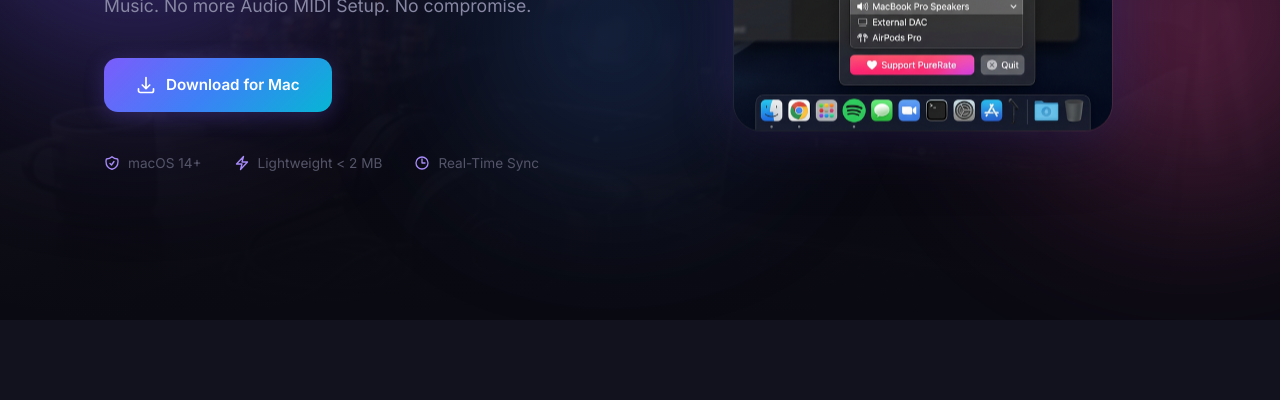
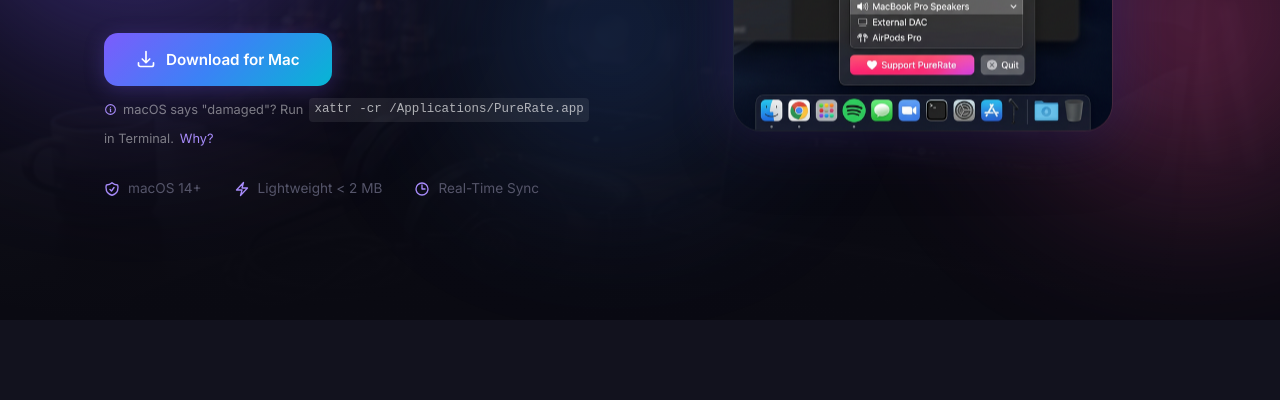
Before and after one commit to uzzano-info/PureRate-web, a website built with Vite: page index.html in a window 1280 px wide. Shown: the part 400-800 px from the top of the page. Built offline with nearby package versions, Linux system fonts and the light colour scheme.

Commit message:
Fix DMG distribution and add Gatekeeper notice

```diff
--- a/index.html
+++ b/index.html
@@ -113,6 +113,12 @@
             Download for Mac
           </a>
         </div>
+        <p class="gatekeeper-note">
+          <svg xmlns="http://www.w3.org/2000/svg" fill="none" viewBox="0 0 24 24" stroke-width="2" stroke="currentColor" aria-hidden="true">
+            <path stroke-linecap="round" stroke-linejoin="round" d="M11.25 11.25l.041-.02a.75.75 0 011.063.852l-.708 2.836a.75.75 0 001.063.853l.041-.021M21 12a9 9 0 11-18 0 9 9 0 0118 0zm-9-3.75h.008v.008H12V8.25z" />
+          </svg>
+          macOS says "damaged"? Run <code>xattr -cr /Applications/PureRate.app</code> in Terminal. <a href="#faq">Why?</a>
+        </p>
 
         <div class="hero-meta">
           <div class="hero-meta-item">
@@ -418,14 +424,6 @@
             Buy Me a Coffee
           </a>
         </div>
-        <p class="cta-note reveal" style="margin-top: 1.5rem; font-size: 0.85rem; color: rgba(255,255,255,0.6);">
-          <svg xmlns="http://www.w3.org/2000/svg" fill="none" viewBox="0 0 24 24" stroke-width="2" stroke="currentColor"
-            style="width: 14px; height: 14px; display: inline-block; vertical-align: middle; margin-right: 4px; color: #7c5cfc;">
-            <path stroke-linecap="round" stroke-linejoin="round"
-              d="M11.25 11.25l.041-.02a.75.75 0 011.063.852l-.708 2.836a.75.75 0 001.063.853l.041-.021M21 12a9 9 0 11-18 0 9 9 0 0118 0zm-9-3.75h.008v.008H12V8.25z" />
-          </svg>
-          Getting "App is damaged"? Run <code>xattr -cr /Applications/PureRate.app</code> in Terminal.
-        </p>
       </div>
     </div>
   </section>
--- a/style.css
+++ b/style.css
@@ -427,8 +427,42 @@
 .hero-actions {
   display: flex;
   gap: 14px;
-  margin-bottom: 40px;
+  margin-bottom: 12px;
   flex-wrap: wrap;
+}
+
+.gatekeeper-note {
+  display: flex;
+  align-items: center;
+  gap: 6px;
+  margin-bottom: 28px;
+  font-size: 0.8rem;
+  color: rgba(255, 255, 255, 0.45);
+  flex-wrap: wrap;
+}
+
+.gatekeeper-note svg {
+  width: 13px;
+  height: 13px;
+  flex-shrink: 0;
+  color: var(--clr-accent-light);
+}
+
+.gatekeeper-note code {
+  font-size: 0.78rem;
+  background: rgba(255, 255, 255, 0.08);
+  padding: 1px 5px;
+  border-radius: 4px;
+  color: rgba(255, 255, 255, 0.65);
+}
+
+.gatekeeper-note a {
+  color: var(--clr-accent-light);
+  text-decoration: none;
+}
+
+.gatekeeper-note a:hover {
+  text-decoration: underline;
 }
 
 .hero-meta {
```
